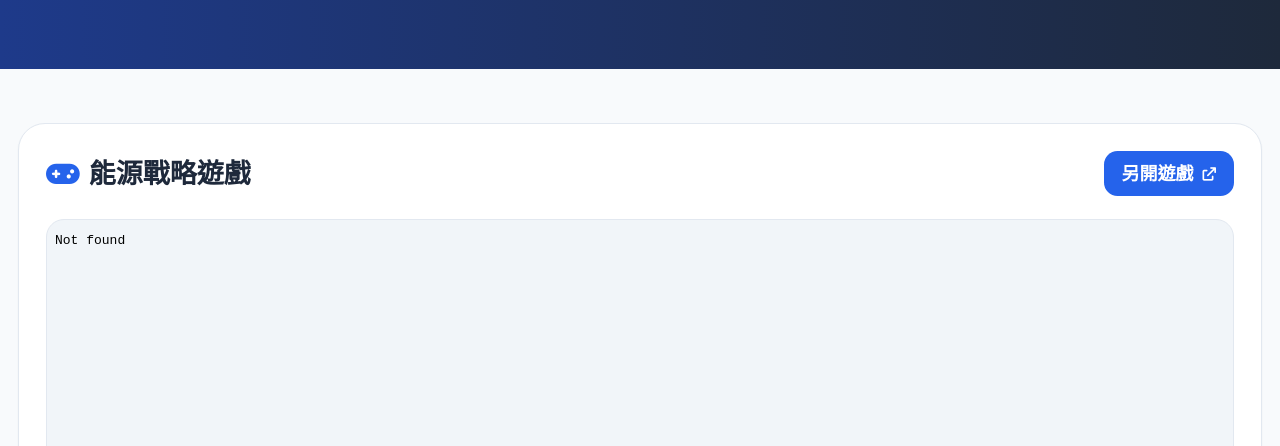
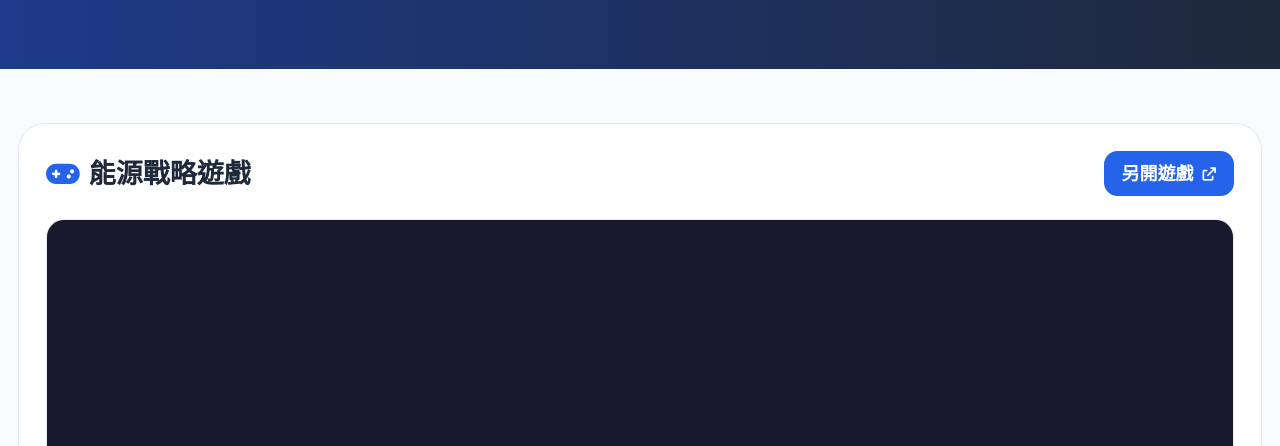
Before and after one commit to elainechiu1020-beep/power, a plain HTML site: page index.html in a window 1280 px wide. Both pictures are taken after a click on the button "遊戲". Shown: the part 354-800 px from the top of the page. Drawn offline with nearby package versions, Linux system fonts and the light colour scheme.

Commit message:
Update index.html

```diff
--- a/index.html
+++ b/index.html
@@ -1164,13 +1164,13 @@
                             能源戰略遊戲
                         </h3>
                     </div>
-                    <a href="遊戲/index.html" target="_blank" rel="noreferrer" class="inline-flex items-center justify-center gap-2 px-4 py-2 rounded-xl bg-blue-600 text-white font-bold hover:bg-blue-700 transition-colors">
+                    <a href="GAME/index.html" target="_blank" rel="noreferrer" class="inline-flex items-center justify-center gap-2 px-4 py-2 rounded-xl bg-blue-600 text-white font-bold hover:bg-blue-700 transition-colors">
                         另開遊戲 <i class="fa-solid fa-arrow-up-right-from-square text-xs"></i>
                     </a>
                 </div>
                 <div class="w-full aspect-[16/10] min-h-[520px] overflow-hidden rounded-2xl border border-slate-200 bg-slate-100">
                     <iframe
-                        src="遊戲/index.html"
+                        src="GAME/index.html"
                         title="能源戰略遊戲"
                         class="w-full h-full"
                         loading="lazy"
```
